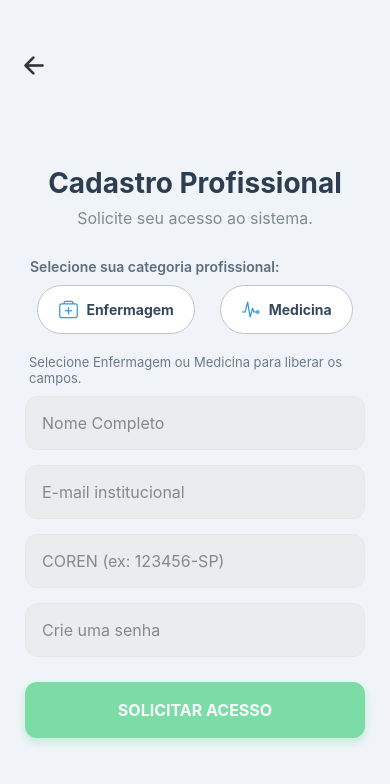
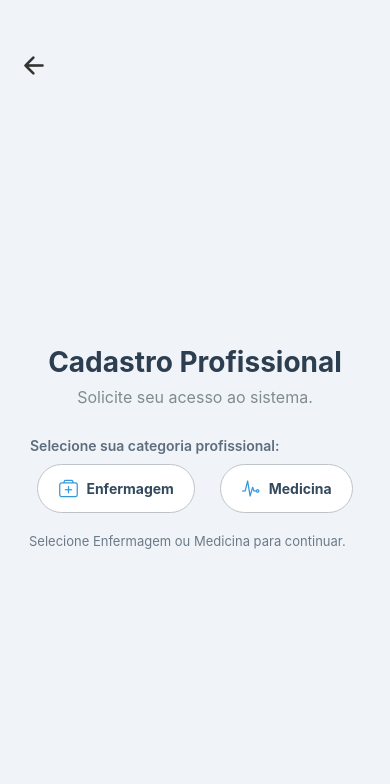
Before and after one commit to Kloppx/tcc-tradutor-libras, a React Native app in the folder mobile/: screen /ProfissionalSignup in a window 390 px wide. Shown: the top 784 px of the page. Built offline with nearby package versions, Linux system fonts and the light colour scheme; no server answers.

Commit message:
fix: ajusta fluxos de medico, espera e triagem

```diff
--- a/mobile/src/screens/MedicoDashboardScreen.tsx
+++ b/mobile/src/screens/MedicoDashboardScreen.tsx
@@ -1,10 +1,11 @@
 import React, { useCallback, useEffect, useMemo, useState } from 'react';
 import { View, Text, StyleSheet, FlatList, TouchableOpacity, Alert } from 'react-native';
+import { useFocusEffect } from '@react-navigation/native';
 import { HealthHeader, LibrasFAB } from '../components/GlobalComponents';
 import { Ionicons } from '@expo/vector-icons';
 import Toast from 'react-native-toast-message';
 import { PacienteTriagem, RootStackScreenProps } from '../types/navigation';
-import { listPatients, updatePatient } from '../services/api';
+import { listPatients } from '../services/api';
 
 type Props = RootStackScreenProps<'MedicoDashboard'>;
 
@@ -29,9 +30,11 @@ export default function MedicoDashboardScreen({ navigation }: Props) {
     }
   }, []);
 
-  useEffect(() => {
+  useFocusEffect(
+    useCallback(() => {
       loadPatients();
-  }, [loadPatients]);
+    }, [loadPatients])
+  );
 
   const pacientesOrdenados = useMemo(() => {
     return [...pacientes].sort((a, b) => {
@@ -68,24 +71,14 @@ export default function MedicoDashboardScreen({ navigation }: Props) {
       return;
     }
 
-    try {
     setIsCalling(true);
-      await updatePatient(proximo.id, { status: 'called' });
     Toast.show({
       type: 'success',
       text1: `Chamando: ${proximo.nome}`,
-        text2: `Senha ${proximo.senha} • Prioridade ${proximo.risco}`,
+      text2: 'Paciente encaminhado para a tela de atendimento.',
     });
-      await loadPatients();
-    } catch (error) {
-      Toast.show({
-        type: 'error',
-        text1: 'Falha ao chamar paciente',
-        text2: error instanceof Error ? error.message : 'Não foi possível atualizar o status.',
-      });
-    } finally {
+    navigation.navigate('ProntuarioMedico', { paciente: proximo });
     setIsCalling(false);
-    }
   };
 
   const renderItem = ({ item }: { item: PacienteTriagem }) => {
--- a/mobile/src/screens/PacienteEsperaScreen.tsx
+++ b/mobile/src/screens/PacienteEsperaScreen.tsx
@@ -15,7 +15,6 @@ export default function PacienteEsperaScreen({ route, navigation }: Props) {
 
   const [opacity] = useState(new Animated.Value(1));
 
-  useEffect(() => {
   const loadStatus = async () => {
     if (!pacienteId) {
       return;
@@ -32,7 +31,13 @@ export default function PacienteEsperaScreen({ route, navigation }: Props) {
     }
   };
 
+  useEffect(() => {
     loadStatus();
+    const intervalId = setInterval(() => {
+      loadStatus();
+    }, 30000);
+
+    return () => clearInterval(intervalId);
   }, [pacienteId]);
 
   useEffect(() => {
@@ -91,15 +96,7 @@ export default function PacienteEsperaScreen({ route, navigation }: Props) {
         {pacienteId && (
           <TouchableOpacity
             style={styles.refreshButton}
-            onPress={async () => {
-              try {
-                setIsRefreshing(true);
-                const response = await getPatient(pacienteId);
-                setIsCalled(response.patient.status === 'called');
-              } finally {
-                setIsRefreshing(false);
-              }
-            }}
+            onPress={loadStatus}
             accessibilityLabel="Atualizar status da chamada"
           >
             <Ionicons name="refresh-outline" size={18} color="#fff" />
--- a/mobile/src/screens/ProfissionalSignupScreen.tsx
+++ b/mobile/src/screens/ProfissionalSignupScreen.tsx
@@ -19,8 +19,6 @@ export default function ProfissionalSignupScreen() {
   const [senha, setSenha] = useState('');
   const [cargo, setCargo] = useState<'Enfermeiro' | 'Medico' | null>(null);
   const [isLoading, setIsLoading] = useState(false);
-
-  const fieldsDisabled = !cargo;
 
   useEffect(() => {
     setConselho('');
@@ -117,48 +115,48 @@ export default function ProfissionalSignupScreen() {
               </TouchableOpacity>
             </View>
 
-            <Text style={styles.helperText}>Selecione Enfermagem ou Medicina para liberar os campos.</Text>
-
+            {!cargo ? (
+              <Text style={styles.helperText}>Selecione Enfermagem ou Medicina para continuar.</Text>
+            ) : (
+              <>
                 <TextInput
-              style={[styles.input, fieldsDisabled && styles.inputDisabled]}
+                  style={styles.input}
                   value={nome}
                   onChangeText={setNome}
                   placeholder="Nome Completo"
                   placeholderTextColor="#888"
-              editable={!fieldsDisabled}
                 />
                 <TextInput
-              style={[styles.input, fieldsDisabled && styles.inputDisabled]}
+                  style={styles.input}
                   value={email}
                   onChangeText={setEmail}
                   keyboardType="email-address"
                   autoCapitalize="none"
                   placeholder="E-mail institucional"
                   placeholderTextColor="#888"
-              editable={!fieldsDisabled}
                 />
                 <TextInput
-              style={[styles.input, fieldsDisabled && styles.inputDisabled]}
+                  style={styles.input}
                   value={conselho}
                   onChangeText={(text) => setConselho(formatCouncilNumber(text))}
                   placeholder={cargo === 'Medico' ? 'CRM (ex: 123456-SP)' : 'COREN (ex: 123456-SP)'}
                   placeholderTextColor="#888"
                   autoCapitalize="characters"
-              editable={!fieldsDisabled}
                 />
                 <TextInput
-              style={[styles.input, fieldsDisabled && styles.inputDisabled]}
+                  style={styles.input}
                   value={senha}
                   onChangeText={setSenha}
                   secureTextEntry
                   placeholder="Crie uma senha"
                   placeholderTextColor="#888"
-              editable={!fieldsDisabled}
                 />
 
-            <TouchableOpacity style={[styles.signupButton, (isLoading || fieldsDisabled) && styles.signupButtonDisabled]} onPress={handleSignup} disabled={isLoading || fieldsDisabled}>
+                <TouchableOpacity style={styles.signupButton} onPress={handleSignup} disabled={isLoading}>
                   <Text style={styles.signupButtonText}>{isLoading ? 'ENVIANDO...' : 'SOLICITAR ACESSO'}</Text>
                 </TouchableOpacity>
+              </>
+            )}
           </View>
         </ScrollView>
       </KeyboardAvoidingView>
@@ -247,10 +245,6 @@ const styles = StyleSheet.create({
     fontSize: 16,
     color: '#333',
   },
-  inputDisabled: {
-    backgroundColor: '#EAECEE',
-    color: '#95A5A6',
-  },
   helperText: {
     fontSize: 13,
     color: '#6C7A89',
@@ -269,9 +263,6 @@ const styles = StyleSheet.create({
     shadowRadius: 8,
     shadowOffset: { height: 4, width: 0 },
   },
-  signupButtonDisabled: {
-    opacity: 0.6,
-  },
   signupButtonText: {
     color: '#fff',
     fontSize: 16,
--- a/mobile/src/screens/TriagemAvancadaScreen.tsx
+++ b/mobile/src/screens/TriagemAvancadaScreen.tsx
@@ -102,9 +102,31 @@ export default function TriagemAvancadaScreen({ route, navigation }: Props) {
     }
   }, [peso, altura]);
 
+  const normalizeRequiredValue = (value: string) => value.trim();
+
+  const buildMissingFieldsMessage = () => {
+    const missingFields: string[] = [];
+
+    if (!normalizeRequiredValue(peso)) missingFields.push('Peso');
+    if (!normalizeRequiredValue(altura)) missingFields.push('Altura');
+    if (!normalizeRequiredValue(temperatura)) missingFields.push('Temperatura');
+    if (!normalizeRequiredValue(pressao)) missingFields.push('PA');
+
+    if (missingFields.length === 0) {
+      return '';
+    }
+
+    return `Preencha: ${missingFields.join(', ')}.`;
+  };
+
   const handleSalvar = async () => {
-    if (!peso || !altura || !temperatura || !pressao) {
-      Toast.show({ type: 'error', text1: 'Dados Essenciais Faltando', text2: 'Peso, Altura, Temp. e PA são obrigatórios.' });
+    const missingFieldsMessage = buildMissingFieldsMessage();
+    if (missingFieldsMessage) {
+      Toast.show({
+        type: 'error',
+        text1: 'Dados essenciais faltando',
+        text2: missingFieldsMessage,
+      });
       return;
     }
 
```
Lines whose indentation alone changed are shown as unchanged.
